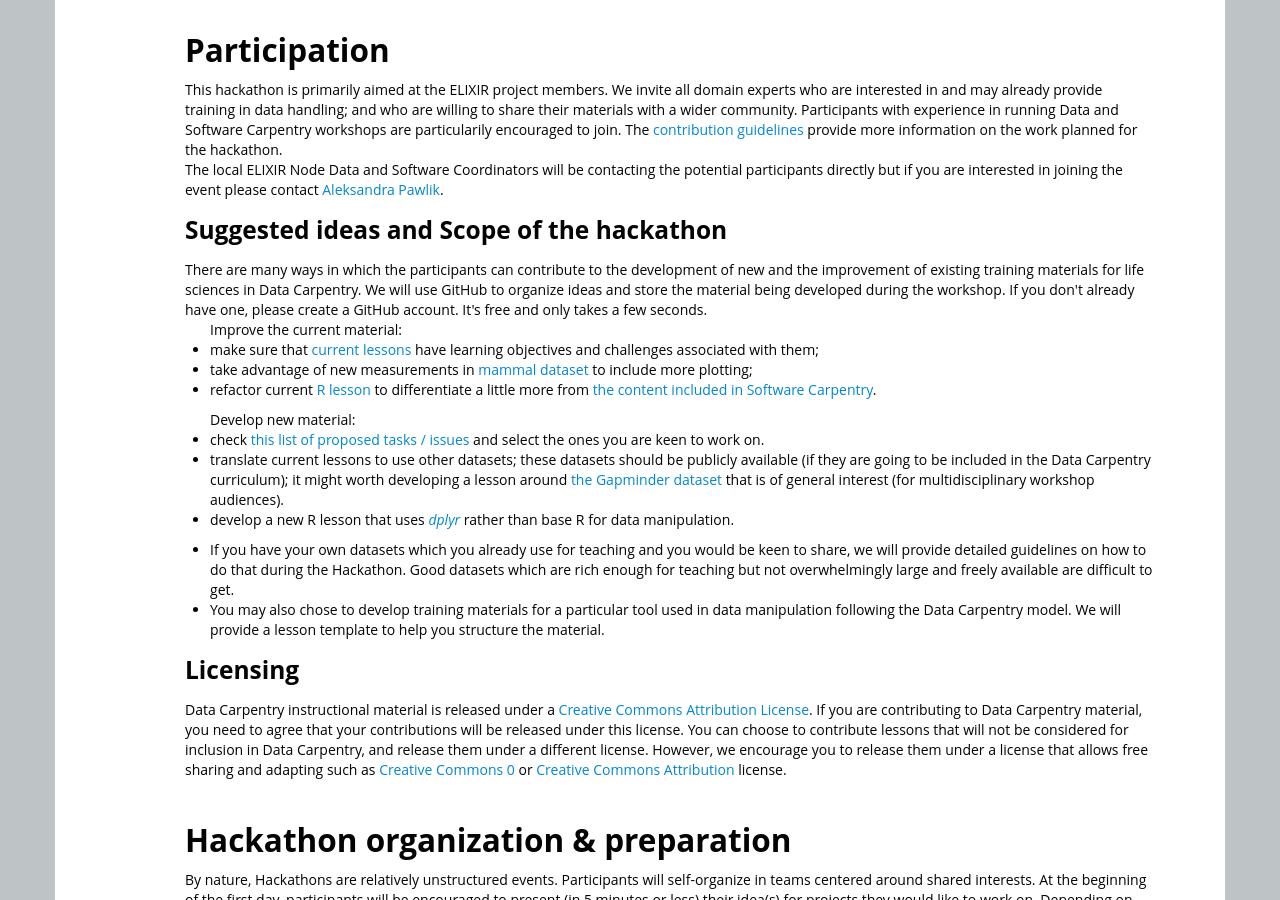
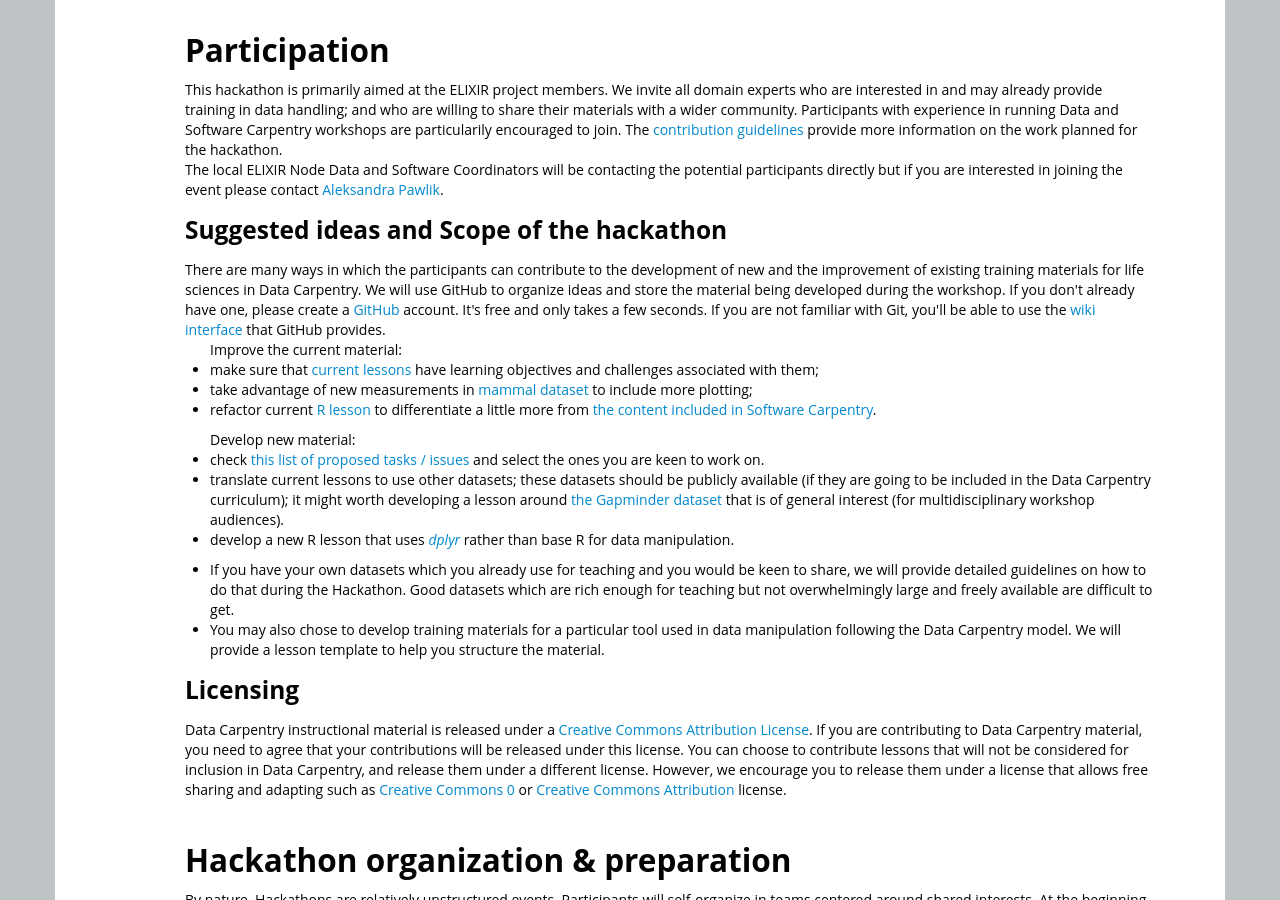
Before and after one commit to data-lessons/2015-03-16-elixir-sprint, a Jekyll site: the page built from index.html, in a window 1280 px wide and 900 px high, scrolled down 891 px. Built offline with Jekyll 4.4.1, drawn with Linux system fonts in a browser that asks for light colours; nearby versions of some CDN libraries; library files that are not in the unit come from our copies.

Commit message:
add link to github wiki

```diff
--- a/index.html
+++ b/index.html
@@ -64,9 +64,14 @@
 
   There are many ways in which the participants can contribute to the
   development of new and the improvement of existing training materials for life
-  sciences in Data Carpentry.
-  We will use GitHub to organize ideas and store the material being developed during the workshop.
-  If you don't already have one, please create a GitHub account. It's free and only takes a few seconds.
+  sciences in Data Carpentry.  We will use GitHub to organize ideas and store
+  the material being developed during the workshop.  If you don't already have
+  one, please create a <a href="https://github.com">GitHub</a> account. It's
+  free and only takes a few seconds. If you are not familiar with Git, you'll be
+  able to use
+  the <a href="https://github.com/data-lessons/2015-03-16-elixir-sprint/wiki">wiki
+  interface</a> that GitHub provides.
+
 
 
 
```
